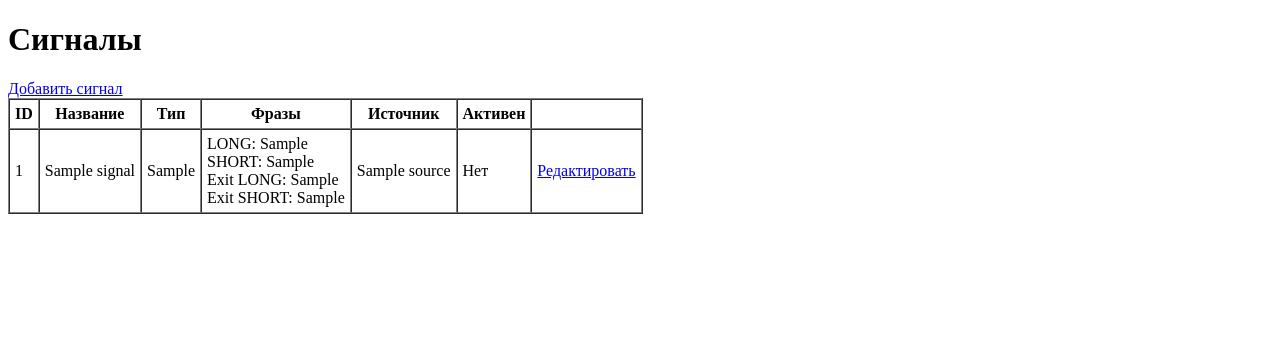
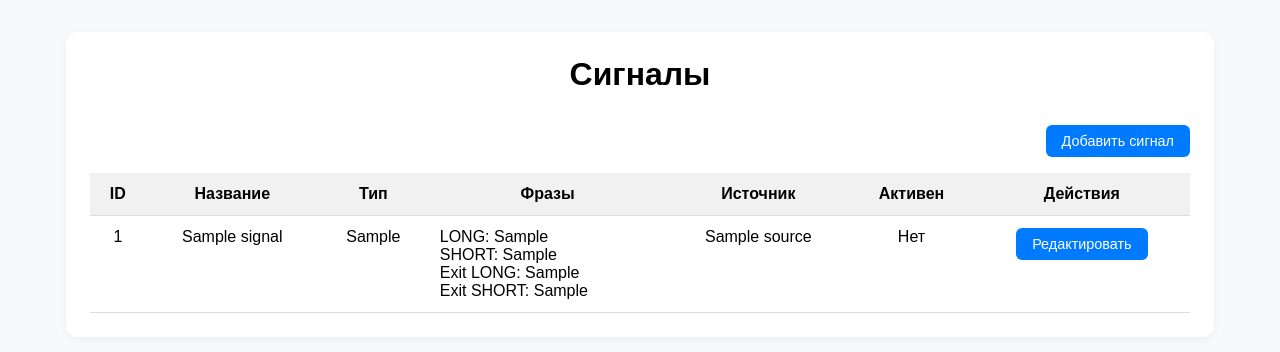
Before and after one commit to wingsofphoenix2013/trading-platform, a FastAPI app: template web/templates/signals_list.html in a window 1280 px wide. Shown: the top 352 px of the page. Run offline with FastAPI, Linux system fonts and the light colour scheme; the template is opened without the code that fills it: most values are stand-ins (such as "Sample title", 1, 10 or a date in 2020).

Commit message:
style(web): оформление страниц сигналов в едином стиле

```diff
--- a/web/templates/signals_list.html
+++ b/web/templates/signals_list.html
@@ -2,11 +2,26 @@
 <html>
 <head>
     <title>Список сигналов</title>
+    <style>
+        body { font-family: sans-serif; margin: 2rem; background: #f8f9fa; }
+        .card { background: #fff; padding: 1.5rem; border-radius: 12px; box-shadow: 0 2px 8px rgba(0,0,0,0.05); max-width: 1100px; margin: auto; }
+        .title { font-size: 2rem; font-weight: bold; margin-bottom: 2rem; text-align: center; }
+        table { width: 100%; border-collapse: collapse; margin-top: 1rem; }
+        th, td { padding: 0.75rem; border-bottom: 1px solid #ddd; text-align: center; vertical-align: top; }
+        th { background: #f1f1f1; font-weight: 600; }
+        a.button { display: inline-block; padding: 0.5rem 1rem; background: #007bff; color: white; border-radius: 6px; text-decoration: none; font-size: 0.9rem; }
+        a.button:hover { background: #0056b3; }
+        .top-right { text-align: right; margin-bottom: 1rem; }
+    </style>
 </head>
 <body>
-    <h1>Сигналы</h1>
-    <a href="/signals/new">Добавить сигнал</a>
-    <table border="1" cellpadding="5" cellspacing="0">
+    <div class="card">
+        <div class="title">Сигналы</div>
+        <div class="top-right">
+            <a href="/signals/new" class="button">Добавить сигнал</a>
+        </div>
+        <table>
+            <thead>
                 <tr>
                     <th>ID</th>
                     <th>Название</th>
@@ -14,14 +29,16 @@
                     <th>Фразы</th>
                     <th>Источник</th>
                     <th>Активен</th>
-            <th></th>
+                    <th>Действия</th>
                 </tr>
+            </thead>
+            <tbody>
                 {% for s in signals %}
                 <tr>
                     <td>{{ s.id }}</td>
                     <td>{{ s.name }}</td>
                     <td>{{ s.signal_type }}</td>
-            <td>
+                    <td style="text-align: left;">
                         LONG: {{ s.long_phrase or "–" }}<br>
                         SHORT: {{ s.short_phrase or "–" }}<br>
                         Exit LONG: {{ s.long_exit_phrase or "–" }}<br>
@@ -29,9 +46,11 @@
                     </td>
                     <td>{{ s.source or "–" }}</td>
                     <td>{{ "Да" if s.enabled else "Нет" }}</td>
-            <td><a href="/signals/{{ s.id }}/edit">Редактировать</a></td>
+                    <td><a href="/signals/{{ s.id }}/edit" class="button">Редактировать</a></td>
                 </tr>
                 {% endfor %}
+            </tbody>
         </table>
+    </div>
 </body>
 </html>
```
Lines whose indentation alone changed are shown as unchanged.
